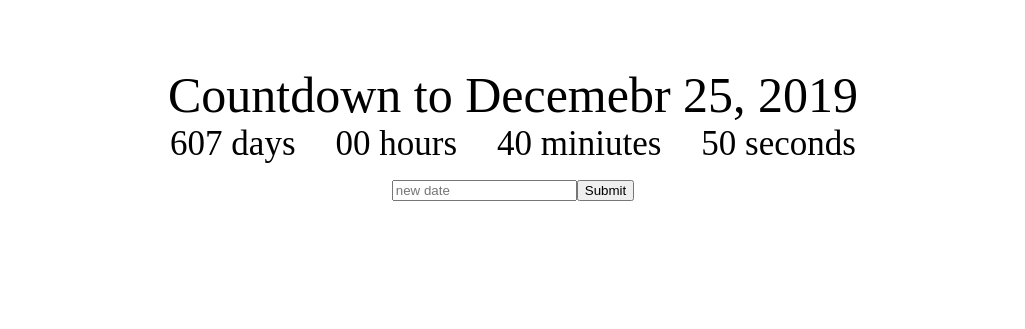
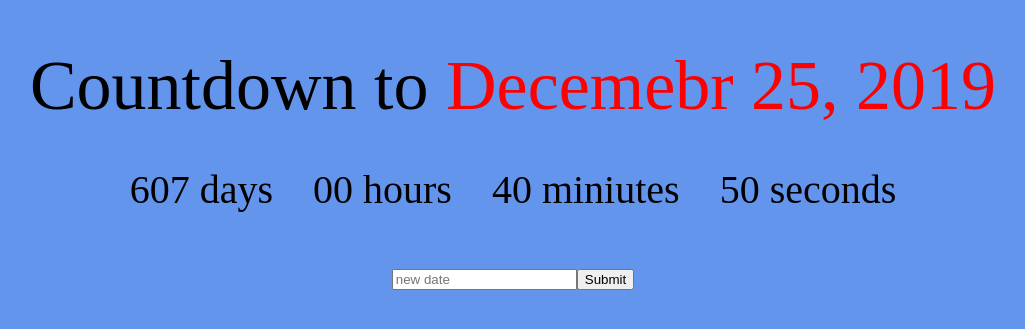
Before and after one commit to BuddhaTheChef/Date-countdown, a React (Create React App) app: page / in a window 1280 px wide. Shown: the part 187-516 px from the top of the page, without its empty margins (127-1152 px from the left). Built offline with nearby package versions, Linux system fonts and the light colour scheme; the HTML template or start-up script is replaced by a standard one.

Commit message:
styleing countdown

```diff
--- a/src/App.css
+++ b/src/App.css
@@ -1,14 +1,29 @@
+html{
+  background-color: cornflowerblue;
+}
 .App {
   text-align: center;
   font-size: 35px;
   margin-top: 20%;
+
 }
 
 .App-title {
-  font-size: 50px;
+  font-size: 70px;
+  margin-top: -20px;
+  margin-bottom: 40px;
+}
+.Date-title {
+  display: inline;
+  color: red;
 }
 
 .Clock-days,.Clock-hours,.Clock-miniutes,.Clock-seconds {
   display: inline;
   margin: 20px;
+  font-size: 40px;
 }
+
+.input-div {
+  margin-top: 40px;
+}
--- a/src/App.jsx
+++ b/src/App.jsx
@@ -19,11 +19,11 @@ class App extends Component {
   render() {
     return (
     <div className="App">
-      <div className="App-title">Countdown to {this.state.deadline}</div>
+      <div className="App-title">Countdown to <div className="Date-title">{this.state.deadline}</div></div>
       <Clock
         deadline={this.state.deadline}
       />
-      <div>
+      <div className="input-div">
         <input
           placeholder="new date"
           onChange={event => console.log('event', this.setState({newDeadline: event.target.value}))}
```
